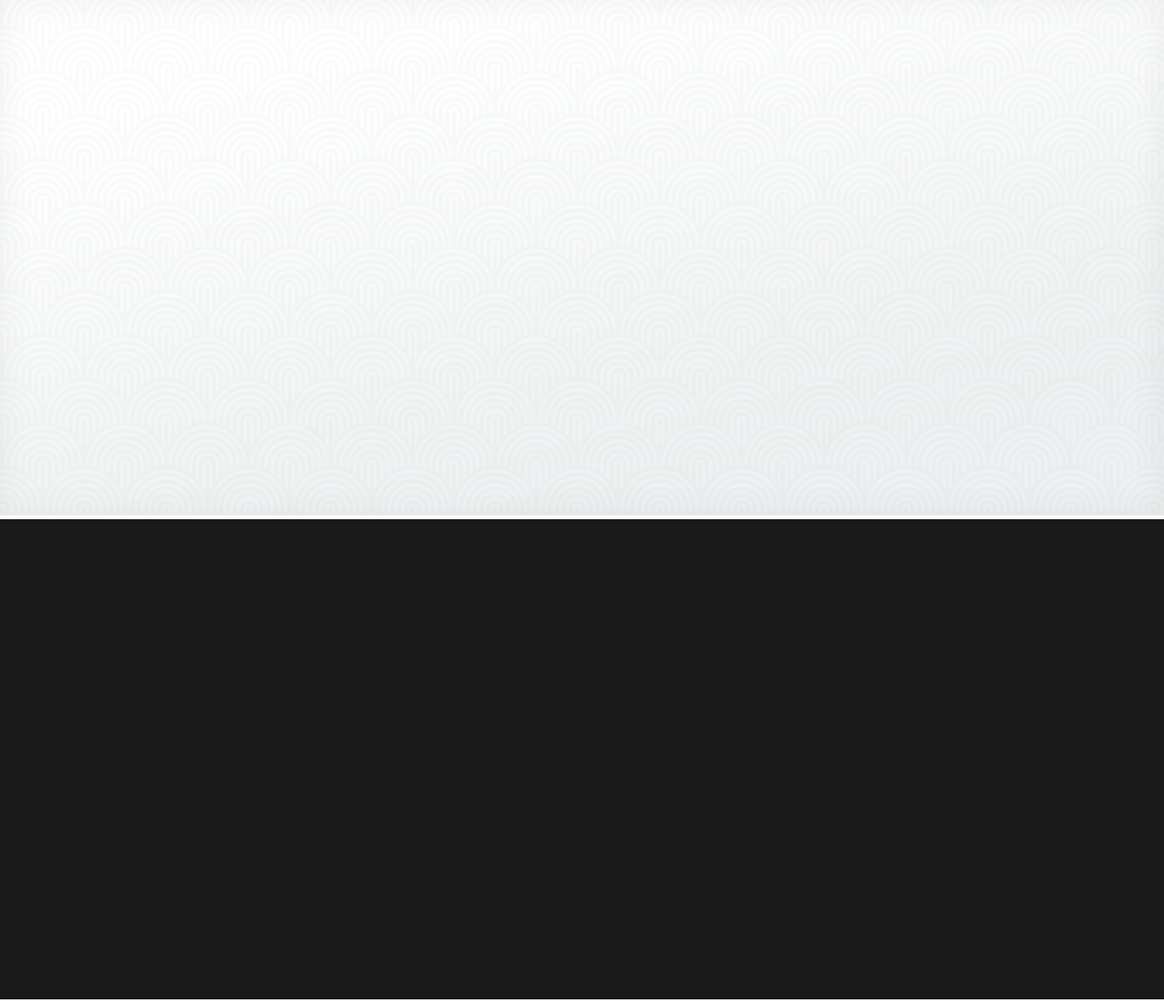
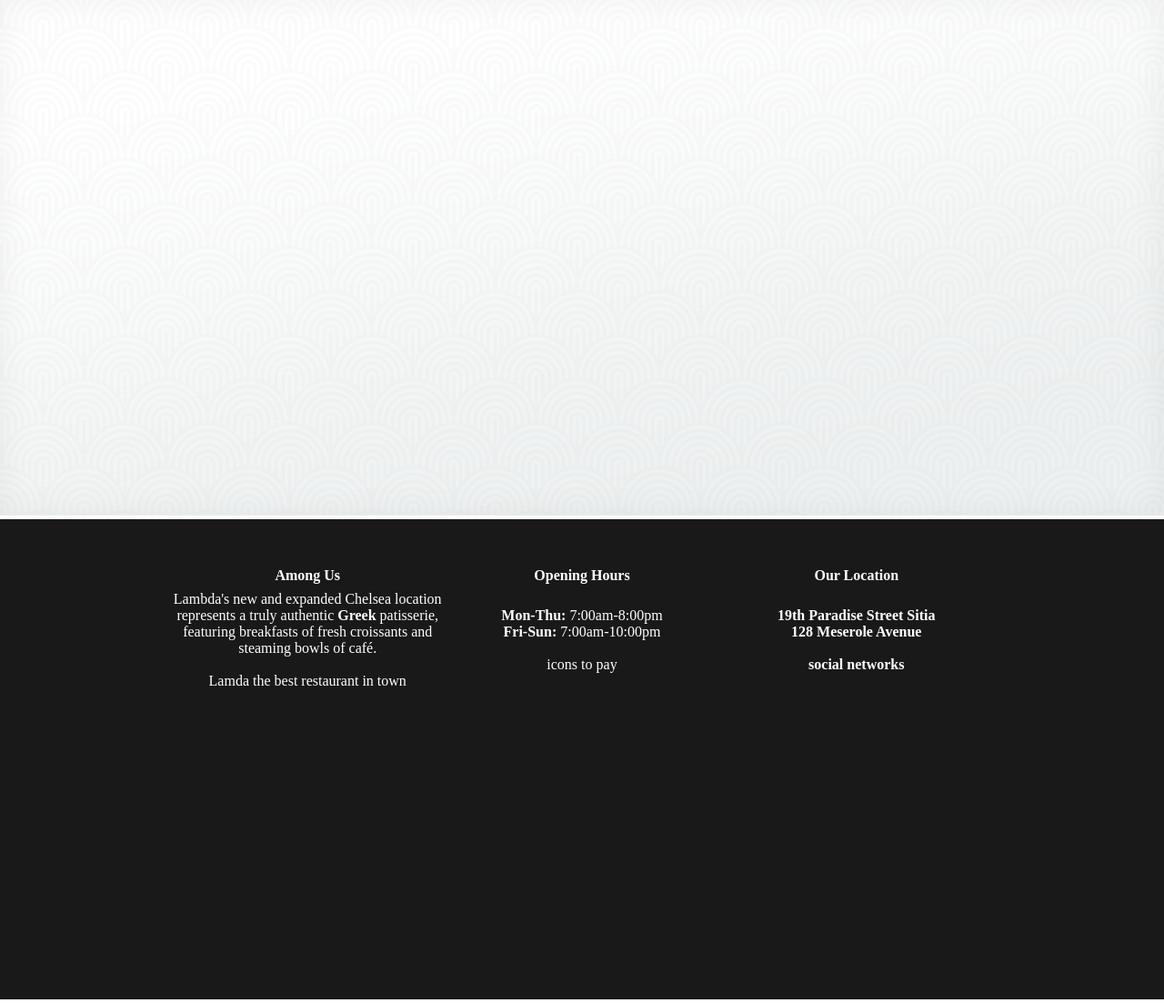
Before and after one commit to Hummel009/HTML-Projects, a web app: page / in a window 1280 px wide. Shown: the part 3744-4847 px from the top of the page at 91% size. Run offline with its HTML, style and script files only (its server is not run), Linux system fonts and the light colour scheme; data that the repository does not hold is empty; some libraries are stand-ins or nearby versions; some web fonts are replaced.

Commit message:
progress

```diff
--- a/NicoNicoDouga/src/main/webapp/index.html
+++ b/NicoNicoDouga/src/main/webapp/index.html
@@ -6,7 +6,6 @@
 		<link rel="stylesheet" href="jabroni.css" />
 		<script
 			src="https://kit.fontawesome.com/3e3853e5e5.js"
-			crossorigin="anonymous"
 			type="text/javascript"
 		></script>
 		<link rel="preconnect" href="https://fonts.googleapis.com" />
@@ -62,6 +61,35 @@
 				<img src="image_5.png" width="100%" height="auto" alt="" />
 			</div>
 			<div class="footer">
+				<div class="footer-background">
+					<div class="footer-navigation">
+						<table class="slave" style="text-align: center">
+							<tbody>
+								<tr>
+									<td><b>Among Us</b></td>
+									<td><b>Opening Hours</b></td>
+									<td><b>Our Location</b></td>
+								</tr>
+								<tr>
+									<td></td>
+									<td></td>
+									<td></td>
+								</tr>
+								<tr>
+									<td>
+										Lambda's new and expanded Chelsea location<br>represents a
+										truly authentic <b>Greek</b> patisserie,<br> featuring
+										breakfasts of fresh croissants and<br>steaming bowls of café.<br><br>Lamda the best restaurant in town
+									</td>
+									<td>
+										<b>Mon-Thu:</b> 7:00am-8:00pm<br><b>Fri-Sun:</b> 7:00am-10:00pm<br><br>icons to pay
+									</td>
+									<td><b>19th Paradise Street Sitia<b><br><b>128 Meserole Avenue<b><br><br>social networks</td>
+								</tr>
+							</tbody>
+						</table>
+					</div>
+				</div>
 				<img src="footer.png" width="100%" height="auto" alt="" />
 			</div>
 		</div>
--- a/NicoNicoDouga/src/main/webapp/jabroni.css
+++ b/NicoNicoDouga/src/main/webapp/jabroni.css
@@ -8,10 +8,12 @@
 	width: 100%;
 }
 
-.header-background {
+.header-background,
+.footer-background {
 	position: relative;
 }
-.header-navigation {
+.header-navigation,
+.footer-navigation {
 	position: absolute;
 	width: 100%;
 }
@@ -59,3 +61,12 @@
 [class^="button"]:hover {
 	border-top: 2px solid White;
 }
+.slave {
+	color: White;
+	padding: 50px;
+    margin-left: auto;
+    margin-right: auto;
+}
+.slave td {
+	width: 33%;
+}
```
